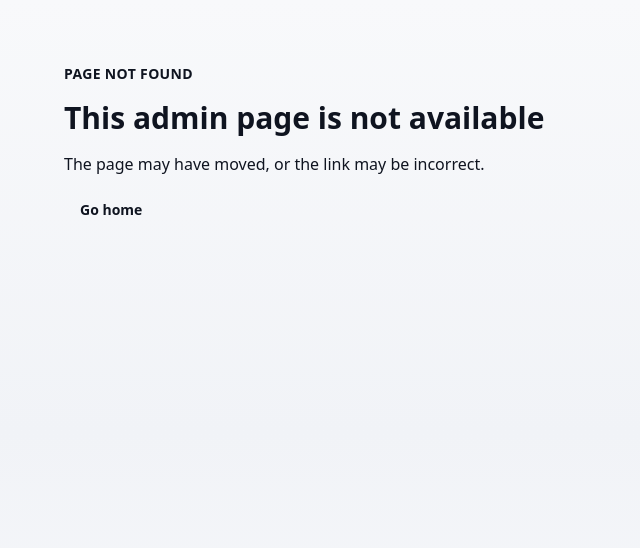
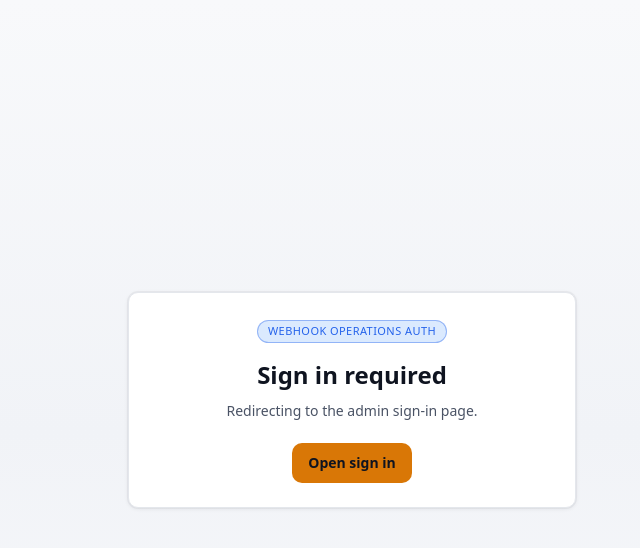
Before and after one commit to wandemcphill/AD-CAMPAIGNER, a Next.js app in the folder apps/admin/: page /webhook-operations in a window 1280 px wide. Before the commit this address had no page. Shown: the top 548 px of the page, without its empty margins (288-928 px from the left). Built offline with nearby package versions, Linux system fonts and the light colour scheme.

Commit message:
feat(admin): add webhook operations control desk

```diff
--- /dev/null
+++ b/apps/admin/app/webhook-operations/page.tsx
@@ -0,0 +1,75 @@
+"use client";
+
+import { useCallback, useEffect, useState } from "react";
+import Link from "next/link";
+import { AlertTriangle, RefreshCw, Webhook } from "lucide-react";
+
+import { Badge, Button, Panel } from "@fliptrybe/ui";
+
+import { AdminShell } from "../admin-shell";
+import { apiRequest } from "../lib/api-client";
+import { useApiSession } from "../lib/use-session";
+import { AdminAuthState } from "../ui/admin-auth-state";
+
+type Row = { id: string; name?: string; provider?: string; eventType?: string; status?: string; signatureValid?: boolean; attempts?: number; createdAt: string };
+type Overview = {
+  generatedAt: string;
+  totals: { pendingOutbox: number; failedOutbox: number; events24h: number; invalidProviderSignatures24h: number; providerEvents24h: number; activeSubscriptions: number; failedDeliveries24h: number };
+  failedEvents: Row[];
+  invalidEvents: Row[];
+  failedDeliveries: Row[];
+};
+
+export default function WebhookOperationsPage() {
+  const { error: sessionError, loading: sessionLoading, session } = useApiSession();
+  const [data, setData] = useState<Overview>();
+  const [loading, setLoading] = useState(true);
+  const [error, setError] = useState<string>();
+
+  const refresh = useCallback(async () => {
+    setLoading(true);
+    setError(undefined);
+    try {
+      setData(await apiRequest<Overview>("/admin/webhook-operations/overview"));
+    } catch (caught) {
+      setError(caught instanceof Error ? caught.message : "Could not load webhook operations.");
+    } finally {
+      setLoading(false);
+    }
+  }, []);
+
+  useEffect(() => {
+    if (session?.isPlatformAdmin) void refresh();
+  }, [session, refresh]);
+
+  if (sessionLoading || !session?.isPlatformAdmin) return <AdminAuthState error={sessionError} loading={sessionLoading} title="Webhook operations auth" />;
+
+  const t = data?.totals;
+
+  return (
+    <AdminShell active="/webhook-operations/" subtitle="Webhook & event operations">
+      <div className="mx-auto max-w-7xl">
+        <div className="flex flex-wrap items-start justify-between gap-3">
+          <div className="flex items-center gap-3"><Webhook className="size-5 text-[var(--ft-accent)]" /><div><h1 className="text-xl font-bold">Webhook Operations</h1><p className="text-sm text-[var(--ft-text-secondary)]">Inbound receipts, event outbox pressure and outgoing delivery failures.</p></div></div>
+          <Button disabled={loading} onClick={() => void refresh()} variant="secondary"><RefreshCw className="size-4" />Refresh</Button>
+        </div>
+        {error ? <p className="mt-4 rounded-md border border-[var(--ft-red)]/30 bg-[var(--ft-red-subtle)] p-3 text-sm text-[var(--ft-red)]">{error}</p> : null}
+
+        <div className="mt-6 grid gap-3 sm:grid-cols-2 lg:grid-cols-4">
+          {[
+            ["Failed outbox", t?.failedOutbox ?? 0, "Internal events"],
+            ["Pending outbox", t?.pendingOutbox ?? 0, "Waiting for consumers"],
+            ["Failed deliveries", t?.failedDeliveries24h ?? 0, "Outgoing, 24h"],
+            ["Invalid signatures", t?.invalidProviderSignatures24h ?? 0, "Provider webhooks, 24h"]
+          ].map(([label, value, detail]) => <Panel className="p-4" key={String(label)}><div className="text-xs uppercase tracking-[0.08em] text-[var(--ft-text-muted)]">{label}</div><div className="mt-2 text-2xl font-semibold">{value}</div><div className="mt-1 text-xs text-[var(--ft-text-secondary)]">{detail}</div></Panel>)}
+        </div>
+
+        <div className="mt-6 grid gap-4 xl:grid-cols-3">
+          <Panel className="overflow-hidden p-0"><div className="border-b border-[var(--ft-border)] p-4 font-semibold">Failed internal events</div>{data?.failedEvents.length ? data.failedEvents.map((row) => <div className="border-b border-[var(--ft-border)] p-4 last:border-b-0" key={row.id}><div className="font-medium">{row.name ?? "event"}</div><div className="mt-1 text-xs text-[var(--ft-text-muted)]">{row.status} · {row.attempts ?? 0} attempts · {new Date(row.createdAt).toLocaleString()}</div><Link className="mt-2 inline-block text-sm text-[var(--ft-accent)] hover:underline" href="/webhooks/">Open webhook desk</Link></div>) : <div className="p-5 text-sm text-[var(--ft-text-secondary)]">No failed internal events.</div>}</Panel>
+          <Panel className="overflow-hidden p-0"><div className="border-b border-[var(--ft-border)] p-4 font-semibold">Invalid provider signatures</div>{data?.invalidEvents.length ? data.invalidEvents.map((row) => <div className="border-b border-[var(--ft-border)] p-4 last:border-b-0" key={row.id}><div className="font-medium">{row.provider ?? "provider"} · {row.eventType ?? "event"}</div><div className="mt-1 text-xs text-[var(--ft-text-muted)]">{new Date(row.createdAt).toLocaleString()}</div><Badge className="mt-2" tone="danger">signature invalid</Badge></div>) : <div className="p-5 text-sm text-[var(--ft-text-secondary)]"><AlertTriangle className="mr-2 inline size-4" />No invalid provider signatures.</div>}</Panel>
+          <Panel className="overflow-hidden p-0"><div className="border-b border-[var(--ft-border)] p-4 font-semibold">Failed outgoing deliveries</div>{data?.failedDeliveries.length ? data.failedDeliveries.map((row) => <div className="border-b border-[var(--ft-border)] p-4 last:border-b-0" key={row.id}><div className="font-medium">{row.eventType ?? row.name ?? "delivery"}</div><div className="mt-1 text-xs text-[var(--ft-text-muted)]">{row.status} · {new Date(row.createdAt).toLocaleString()}</div><Link className="mt-2 inline-block text-sm text-[var(--ft-accent)] hover:underline" href="/webhooks/">Open webhook desk</Link></div>) : <div className="p-5 text-sm text-[var(--ft-text-secondary)]">No failed outgoing deliveries.</div>}</Panel>
+        </div>
+      </div>
+    </AdminShell>
+  );
+}
```
